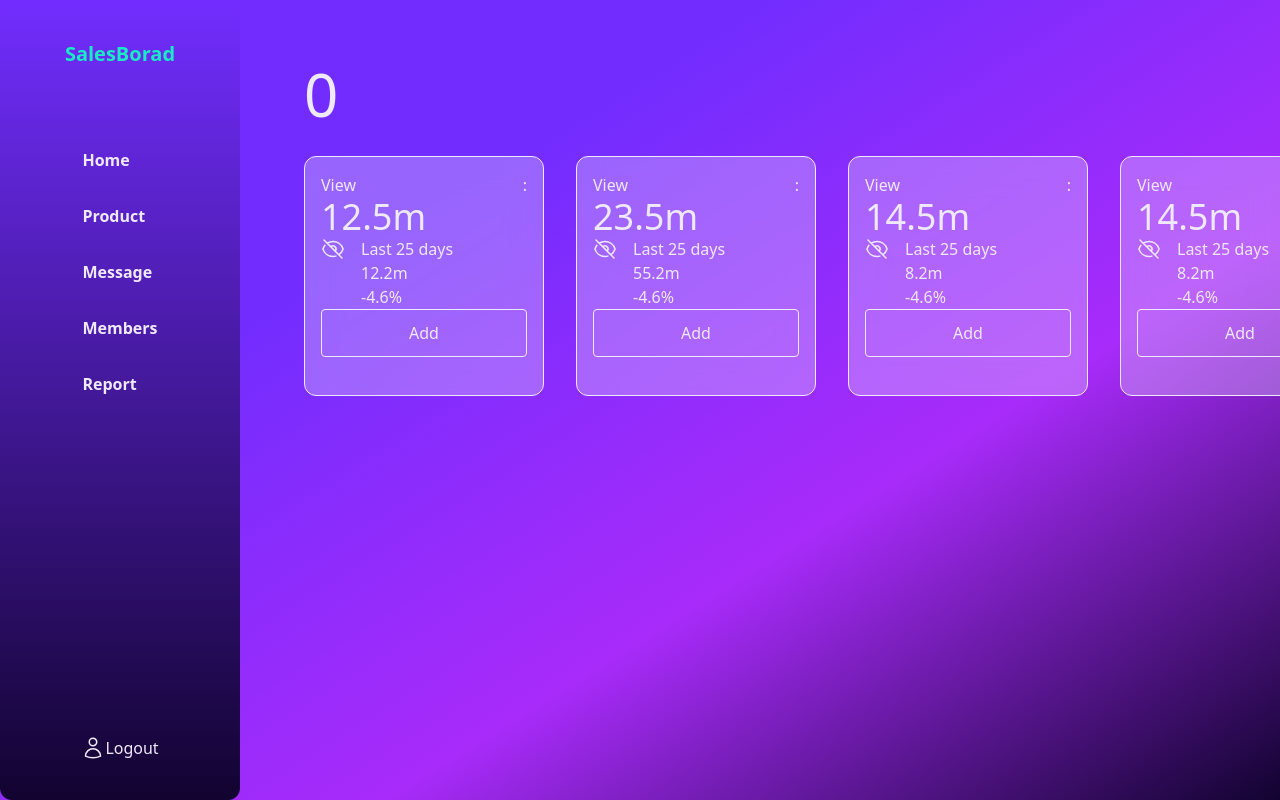
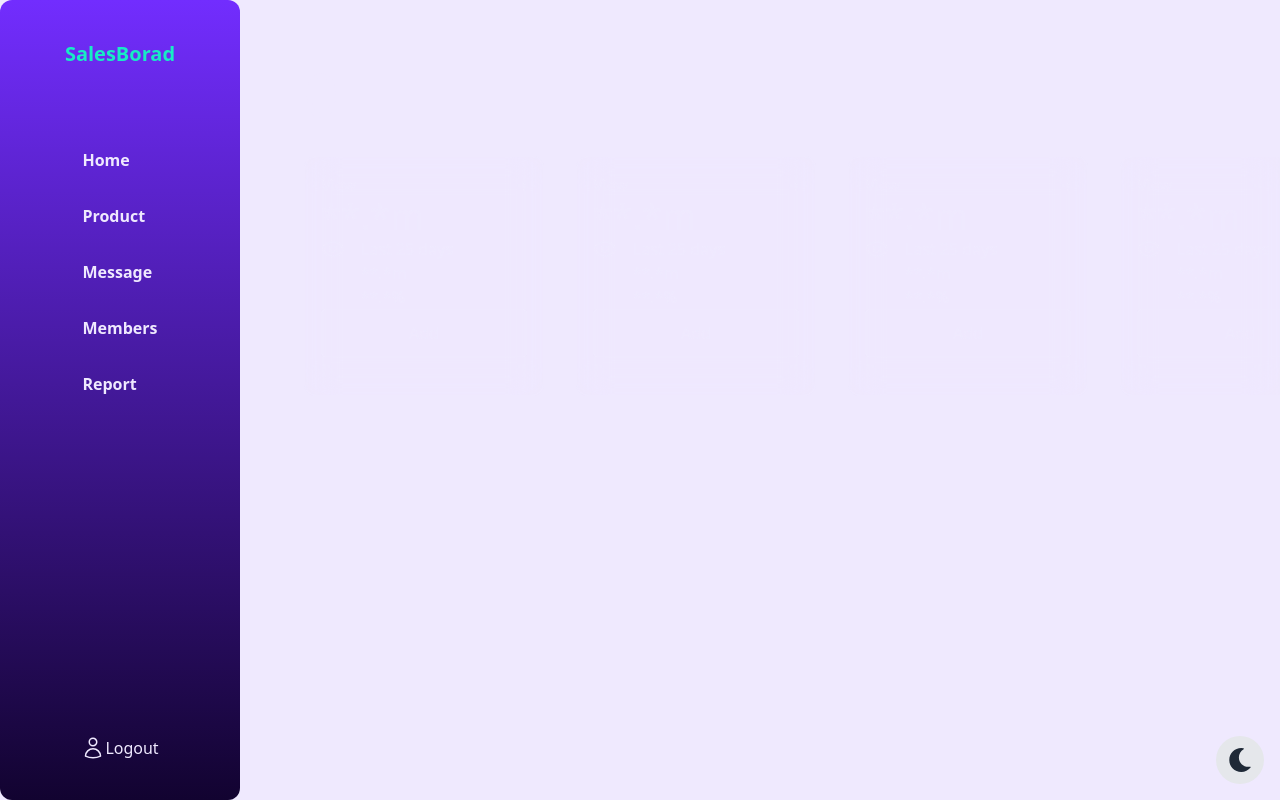
Before and after one commit to notestyle/component-tutorial, a Next.js app: page / in a window 1280 px wide. Shown: the top 800 px of the page. Built offline with nearby package versions, Linux system fonts and the light colour scheme.

Commit message:
dark mode

```diff
--- a/package.json
+++ b/package.json
@@ -16,6 +16,7 @@
     "postcss": "8.4.22",
     "react": "18.2.0",
     "react-dom": "18.2.0",
+    "react-icons": "^4.8.0",
     "tailwindcss": "3.3.1"
   }
 }
--- a/src/components/cart.js
+++ b/src/components/cart.js
@@ -1,7 +1,6 @@
 import React, { useState } from "react";
 
-export default function Cart({ add, sub, number, lastNumber, percentage }) {
-  const [hide, setHide] = useState(false);
+export default function Cart({ add, sub, eye, see, number, lastNumber, percentage }) {
   const [active, setActive] = useState(false)
   return (
     <div className={`w-60 h-60 rounded-xl ${active ? 'bg-red-500' : 'bg-white/30'} border-white border bg-opacity-10 backdrop-blur-lg  p-4`}>
@@ -9,9 +8,9 @@ export default function Cart({ add, sub, number, lastNumber, percentage }) {
         <div>View</div>
         <div>:</div>
       </div>
-      <div className="text-4xl">{hide ? "**.*" : number}m</div>
+      <div className="text-4xl">{see ? "**.*" : number}m</div>
       <div className="flex gap-4">
-        {!hide ? (
+        {!see ? (
           <svg
             xmlns="http://www.w3.org/2000/svg"
             fill="none"
@@ -20,7 +19,7 @@ export default function Cart({ add, sub, number, lastNumber, percentage }) {
             stroke="currentColor"
             className="w-6 h-6 cursor-pointer"
             onClick={() => {
-              setHide(true);
+              eye(!see);
             }}
           >
             <path
@@ -37,7 +36,7 @@ export default function Cart({ add, sub, number, lastNumber, percentage }) {
             strokeWidth={1.5}
             stroke="currentColor"
             className="w-6 h-6 cursor-pointer"
-            onClick={() => setHide(false)}
+            onClick={() => eye(!see)}
           >
             <path
               strokeLinecap="round"
@@ -54,8 +53,8 @@ export default function Cart({ add, sub, number, lastNumber, percentage }) {
 
         <div>
           <div>Last 25 days</div>
-          <div>{hide ? "**.*" : lastNumber}m</div>
-          <div>{hide ? "**.*" : percentage}%</div>
+          <div>{see ? "**.*" : lastNumber}m</div>
+          <div>{see ? "**.*" : percentage}%</div>
         </div>
       </div>
       <button onClick={() =>
--- /dev/null
+++ b/src/components/darkbutton.js
@@ -0,0 +1,38 @@
+import { FaMoon, FaSun } from 'react-icons/fa';
+import { useState } from "react";
+
+const ToggleButton = () => {
+    const [darkMode, setDarkMode] = useState(false)
+    function toggle() {
+        if (localStorage.theme === 'dark' || !('theme' in localStorage)) {
+            document.documentElement.classList.add('dark')
+            localStorage.theme = 'light'
+            setDarkMode(false)
+          } else {
+            document.documentElement.classList.remove('dark')
+            localStorage.theme = 'dark'
+            setDarkMode(true)
+          }
+    }
+    return (
+        <div className='fixed bottom-4 right-4 z-[99] flex h-12 w-12 cursor-pointer items-center justify-center rounded-full bg-gray-200 dark:bg-gray-800'>
+          <div onClick={toggle}>
+          {darkMode ? (
+            <FaSun
+              className='h-6 w-6 text-yellow-500'
+              aria-hidden='true'
+              focusable='false'
+            />
+          ) : (
+            <FaMoon
+              className='h-6 w-6 text-gray-800 dark:text-gray-200'
+              aria-hidden='true'
+              focusable='false'
+            />
+          )}
+          </div>
+        </div>
+      );
+}
+
+export default ToggleButton
--- a/src/pages/index.js
+++ b/src/pages/index.js
@@ -1,22 +1,26 @@
 import Cart from "@/components/cart";
+import ToggleButton from "@/components/darkbutton";
 import SideBar from "@/components/sidebar";
 import { useState } from "react";
+import { FaMoon, FaSun } from 'react-icons/fa';
 
 export default function Home() {
   const [total, setTotal] = useState(0)
+  const [visible, setVisible] = useState(true)
   return (
-    <div className=" w-screen h-screen flex flex-col justify-start gap-8 bg-gradient-to-br from-30% from-main via-mid to-dark">
+    <div className=" w-screen h-screen flex flex-col dark:bg-black justify-start gap-8 bg-white">
       <SideBar />
 
       <div className="w-full h-full ml-60 p-16 text-white">
         <div className="text-6xl">{total}</div>
         <div className="flex gap-8 w-full mt-8">
-          <Cart add={(num) => setTotal(total + num)} sub={(num) => setTotal(total - num)} number={12.5} lastNumber={12.2} percentage={-4.6} />
-          <Cart add={(num) => setTotal(total + num)} sub={(num) => setTotal(total - num)} number={23.5} lastNumber={55.2} percentage={-4.6} />
-          <Cart add={(num) => setTotal(total + num)} sub={(num) => setTotal(total - num)} number={14.5} lastNumber={8.2} percentage={-4.6} />
-          <Cart add={(num) => setTotal(total + num)} sub={(num) => setTotal(total - num)} number={14.5} lastNumber={8.2} percentage={-4.6} />
+          <Cart add={(num) => setTotal(total + num)} sub={(num) => setTotal(total - num)} eye={() => setVisible(!visible)} see={visible} number={12.5} lastNumber={12.2} percentage={-4.6} />
+          <Cart add={(num) => setTotal(total + num)} sub={(num) => setTotal(total - num)} eye={() => setVisible(!visible)} see={visible} number={23.5} lastNumber={55.2} percentage={-4.6} />
+          <Cart add={(num) => setTotal(total + num)} sub={(num) => setTotal(total - num)} eye={() => setVisible(!visible)} see={visible} number={14.5} lastNumber={8.2} percentage={-4.6} />
+          <Cart add={(num) => setTotal(total + num)} sub={(num) => setTotal(total - num)} eye={() => setVisible(!visible)} see={visible} number={14.5} lastNumber={8.2} percentage={-4.6} />
         </div>
       </div>
+      <ToggleButton />
     </div>
   );
 }
--- a/tailwind.config.js
+++ b/tailwind.config.js
@@ -17,4 +17,5 @@ module.exports = {
     },
   },
   plugins: [],
+  darkMode: 'class',
 };
```
Also changed, not shown: 1 other file (tests, documents, lock files or other folders).
